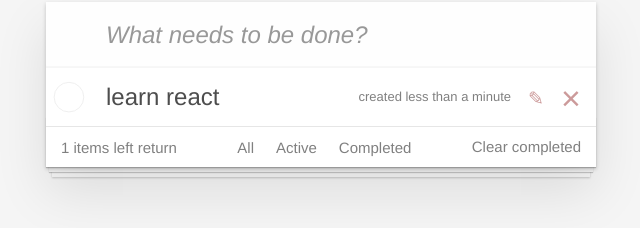
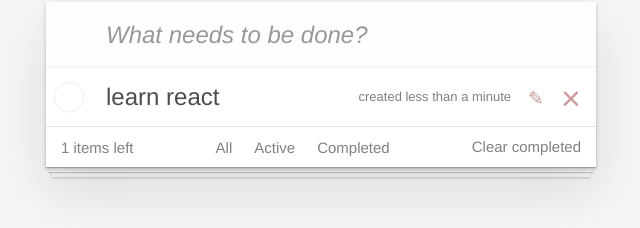
Before and after one commit to MrCat98/todo-list, a React app: page / in a window 1280 px wide. Shown: the part 128-356 px from the top of the page, without its empty margins (319-959 px from the left). Built offline with nearby package versions, Linux system fonts and the light colour scheme; the HTML template or start-up script is replaced by a standard one.

Commit message:
add PropTypes in all components

```diff
--- a/package.json
+++ b/package.json
@@ -11,6 +11,7 @@
   },
   "dependencies": {
     "date-fns": "^4.1.0",
+    "prop-types": "^15.8.1",
     "react": "^19.2.0",
     "react-dom": "^19.2.0"
   },
@@ -26,5 +27,4 @@
     "globals": "^16.5.0",
     "vite": "^7.3.1"
   }
-
 }
--- a/src/App.jsx
+++ b/src/App.jsx
@@ -1,8 +1,9 @@
 import {useState,useMemo} from 'react'
-import Footer from "./component/Footer";
+import Footer from "./component/Footer"
 import NewTaskForm from "./component/NewTaskForm";
-import TaskList from "./component/TaskList";
+import TaskList from "./component/TaskList"
 import './index.css'
+import PropTypes from 'prop-types'
 
 
 
@@ -133,4 +134,12 @@ import './index.css'
     );
 }
 
+App.PropTypes = {
+  tasks:PropTypes.array,
+  filter:PropTypes.string,
+  setFilter:PropTypes.func,
+  countTasks:PropTypes.number,
+  deleteAll:PropTypes.func,
+}
+
 export default App;
--- a/src/component/Footer.jsx
+++ b/src/component/Footer.jsx
@@ -1,4 +1,5 @@
-import Filter from "./TasksFilter";
+import Filter from "./TasksFilter"
+import PropTypes from "prop-types"
 
 const Footer = ({tasks,
   filter,
@@ -8,16 +9,16 @@ countTasks}) => {
   return (
       <footer className="footer">
         <span className="todo-count">
-          {countTasks} items left return
+          {countTasks} items left
         </span>
         <Filter
         tasks = {tasks}
-    filter ={filter}
-    setFilter={setFilter}
+        filter ={filter}
+        setFilter={setFilter}
     />
         <button
         className="clear-completed"
-        onClick = {()=> deleteAll()}
+        onClick = {deleteAll}
         >
           Clear completed
           </button>
@@ -26,4 +27,12 @@ countTasks}) => {
   );
 };
 
+Footer.propTypes = {
+  tasks:PropTypes.array.isRequired,
+  filter:PropTypes.string.isRequired,
+  countTasks:PropTypes.number.isRequired,
+  setFilter:PropTypes.func.isRequired,
+  deleteAll:PropTypes.func.isRequired,
+}
+
 export default Footer;
--- a/src/component/NewTaskForm.jsx
+++ b/src/component/NewTaskForm.jsx
@@ -1,4 +1,5 @@
 import {useState} from "react";
+import PropTypes from "prop-types"
 
 
 const NewTaskForm = ({onAddTask}) =>{
@@ -24,5 +25,8 @@ const NewTaskForm = ({onAddTask}) =>{
             </header>
     )
 }
+    NewTaskForm.propTypes={
+        onAddTask:PropTypes.func.isRequired
+    }
 
 export default NewTaskForm;
--- a/src/component/Task.jsx
+++ b/src/component/Task.jsx
@@ -1,4 +1,5 @@
 import {formatDistanceToNow } from 'date-fns'
+import PropTypes from 'prop-types'
 
 const Task = ({ onToggle, onEdit, onDelete, ...task }) => {
   const { id, description, completed, editing } = task
@@ -59,4 +60,11 @@ const Task = ({ onToggle, onEdit, onDelete, ...task }) => {
   )
 }
 
+Task.PropTypes={
+  onToggle:PropTypes.func,
+  onEdit:PropTypes.func,
+  onDelete:PropTypes.func,
+  task:PropTypes.array,
+}
+
 export default Task
--- a/src/component/TaskList.jsx
+++ b/src/component/TaskList.jsx
@@ -1,3 +1,4 @@
+import PropTypes from "prop-types";
 import Task from "./Task";
 
 function TaskList({
@@ -22,4 +23,11 @@ function TaskList({
   );
 }
 
+TaskList.PropTypes = {
+tasks:PropTypes.array,
+onToggle:PropTypes.func.isRequired,
+onEdit:PropTypes.func.isRequired,
+onDelete:PropTypes.func.isRequired,
+}
+
 export default TaskList;
```
Also changed, not shown: src/component/TasksFilter.jsx (+6 -1 lines), 1 other file (tests, documents, lock files or other folders).
